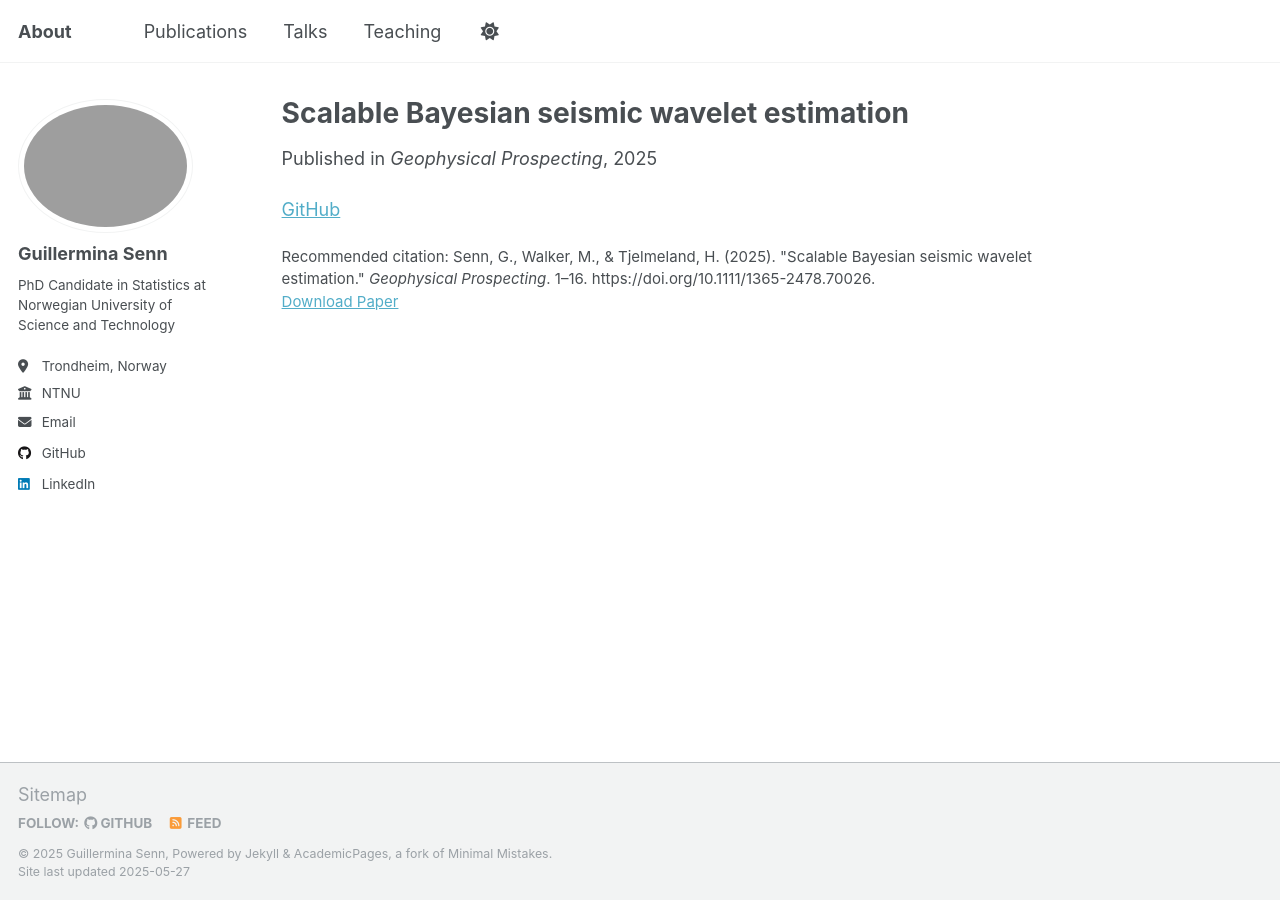
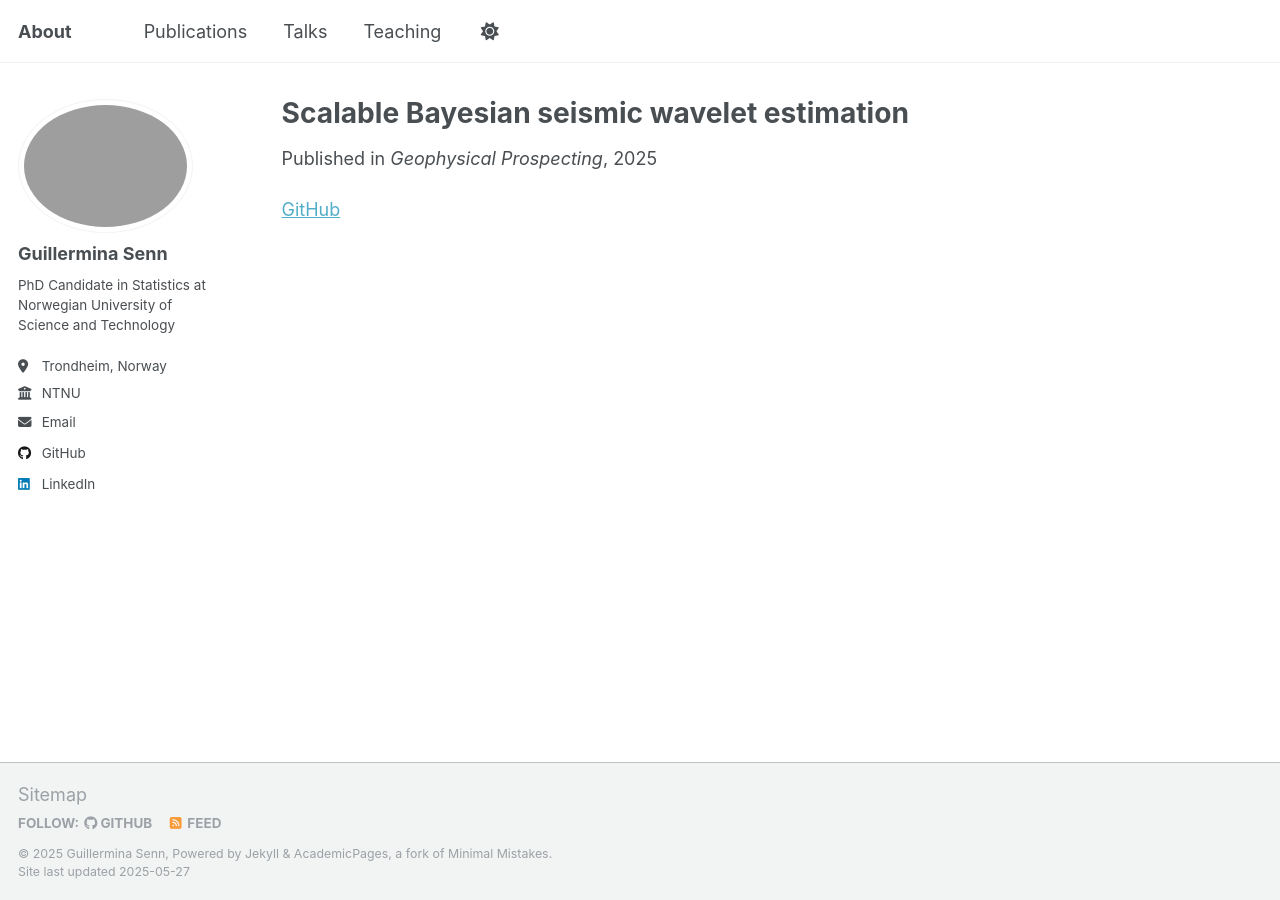
Before and after one commit to guillerminasenn/guillerminasenn.github.io, a Jekyll site: the page built from _publications/senn2025_scalable_wavelet.md, in a window 1280 px wide. Built offline with Jekyll 4.4.1, drawn with Linux system fonts in a browser that asks for light colours.

Commit message:
citation

```diff
--- a/_publications/senn2025_scalable_wavelet.md
+++ b/_publications/senn2025_scalable_wavelet.md
@@ -7,7 +7,6 @@ date: 2025-04-23
 venue: 'Geophysical Prospecting'
 paperurl: 'https://onlinelibrary.wiley.com/share/author/QXGPRTZ4FAWCH9HSPPEN?target=10.1111/1365-2478.70026'
 paperurl: https://github.com/guillerminasenn/sbbd
-citation: 'Senn, G., Walker, M., & Tjelmeland, H. (2025). &quot;Scalable Bayesian seismic wavelet estimation.&quot; <i>Geophysical Prospecting</i>. 1–16. https://doi.org/10.1111/1365-2478.70026.'
 ---
 
 [GitHub](https://github.com/guillerminasenn/sbbd)
```
